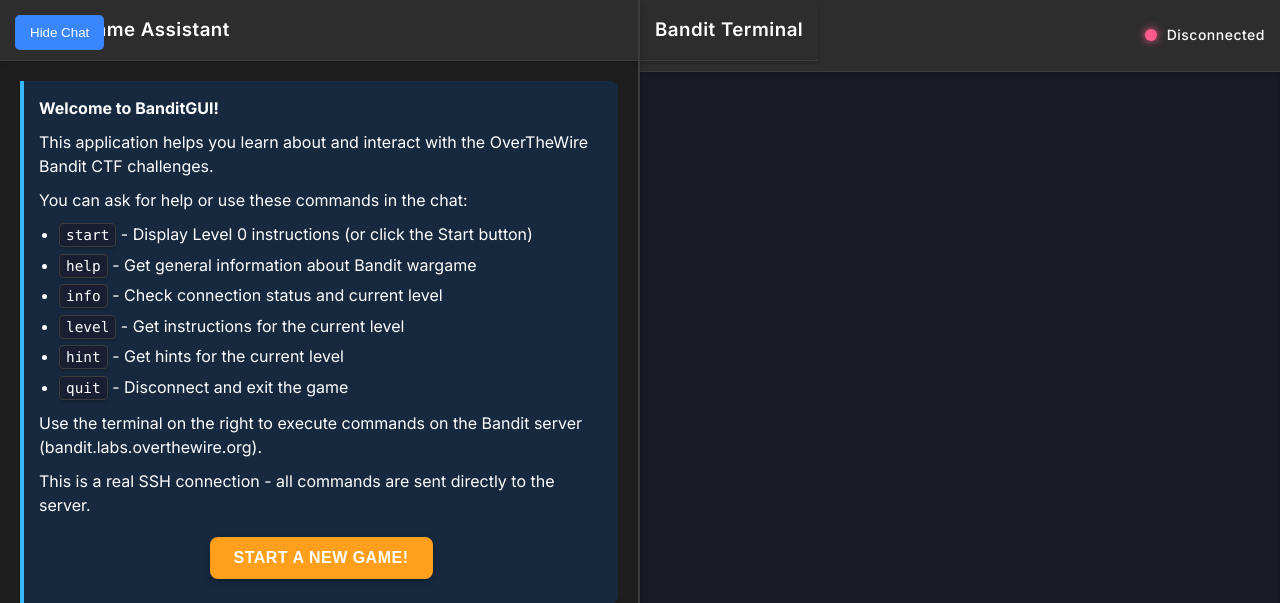
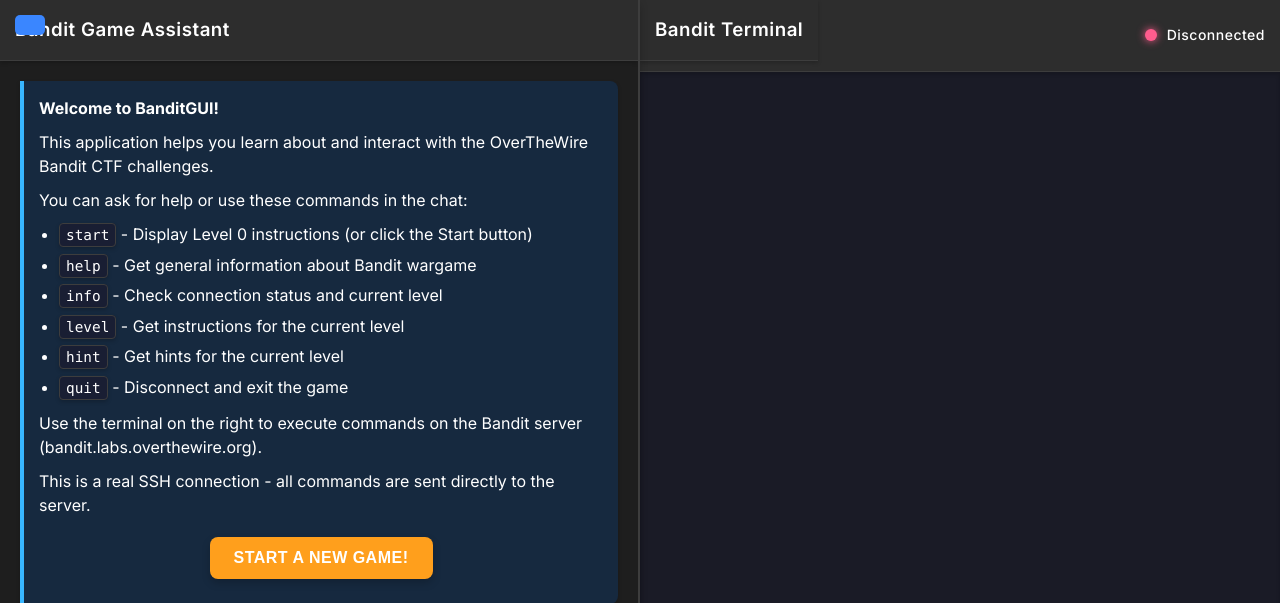
Before and after one commit to TheRealFREDP3D/Making-BanditGUI, a Python web app: template banditgui/templates/index.html in a window 1280 px wide. Shown: the top 603 px of the page. Run offline with Jinja, Linux system fonts and the light colour scheme; the template is opened without the code that fills it, so the values that code supplies are empty.

Commit message:
Update banditgui/templates/index.html
Co-authored-by: sourcery-ai[bot] <58596630+sourcery-ai[bot]@users.noreply.github.com>

```diff
--- a/banditgui/templates/index.html
+++ b/banditgui/templates/index.html
@@ -14,7 +14,7 @@
     </head>
     <body>
         <div class="container">
-            <button id="toggle-chat-panel-btn" class="toggle-chat-btn">Hide Chat</button>
+            <button id="toggle-chat-panel-btn" class="toggle-chat-btn"></button>
             <!-- Left Panel (Chat/Help) -->
             <div class="panel left">
                 <h3>Bandit Game Assistant</h3>
```
